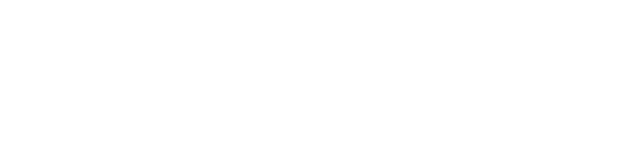
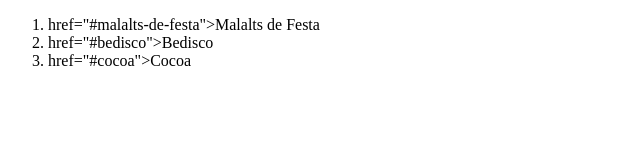
Before and after one commit to VillalobosBrandon-web/A8.-METACOGNICI-Chronos-web-, a plain HTML site: page seccions/galeria-adri.html in a window 1280 px wide. Shown: the whole page, without its empty margins (0-640 px from the left). Drawn offline with Linux system fonts and the light colour scheme.

Commit message:
lista ordenada de escenarios

```diff
--- a/seccions/galeria-adri.html
+++ b/seccions/galeria-adri.html
@@ -6,6 +6,11 @@
     <title>Document</title>
 </head>
 <body>
+ <ol>
+<li><a> href="#malalts-de-festa">Malalts de Festa</a></li>
+<li><a> href="#bedisco">Bedisco</a></li>
+<li><a> href="#cocoa">Cocoa</a></li>
+ </ol>
 
 </body>
 </html>
```
Also changed, not shown: img/Llums y efectes especials a Malalts.jpg (added), img/Public ballant en malalts.jpg (added).
